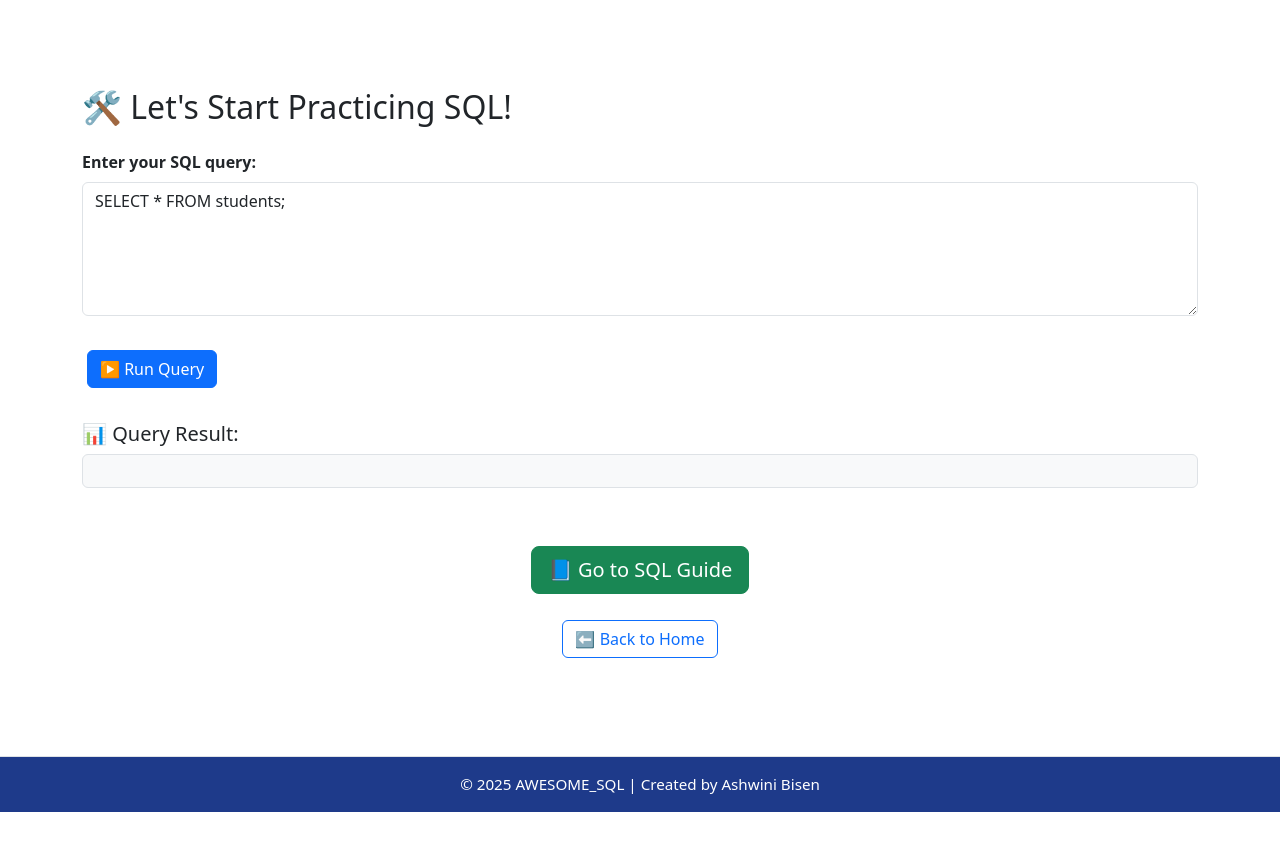
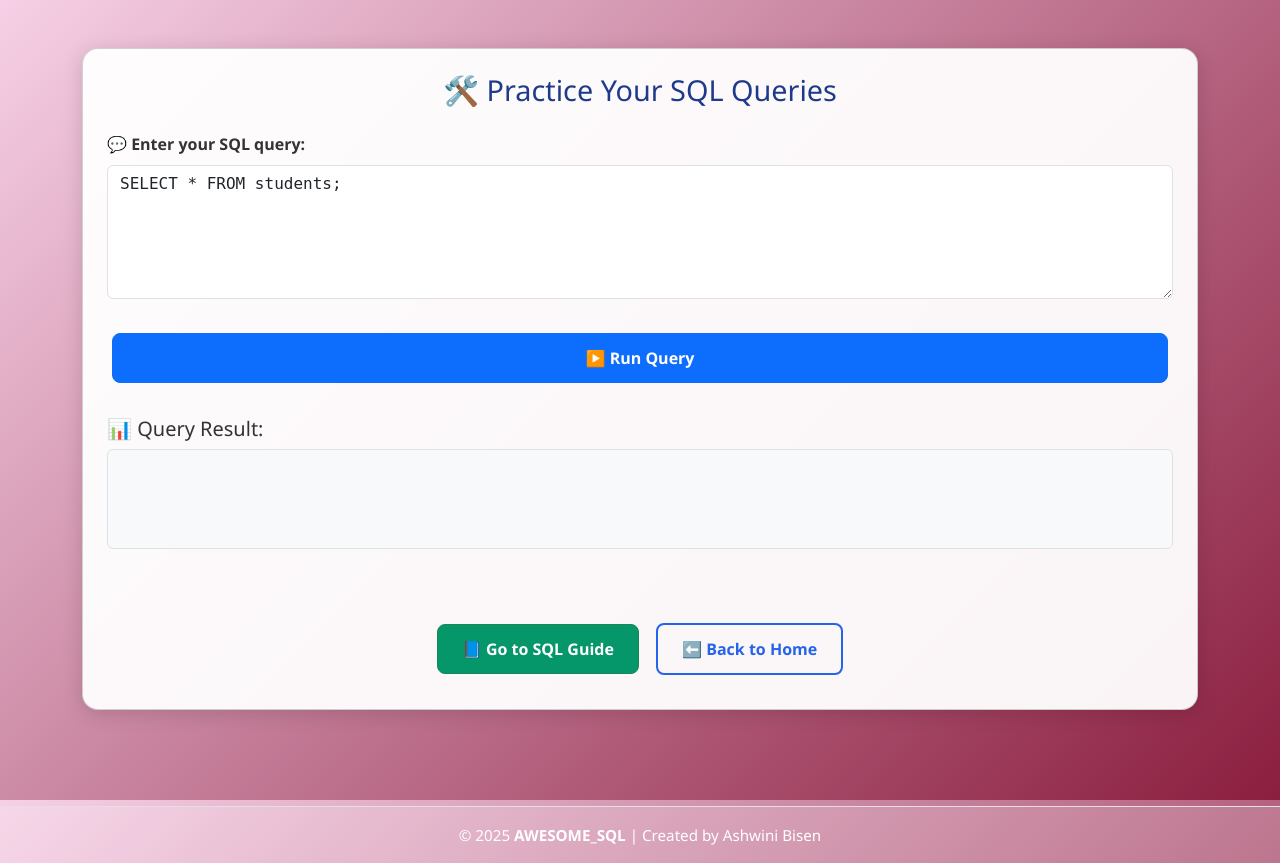
Before and after one commit to Ashwinib26/Awesome-SQL, a Flask app: page /practice in a window 1280 px wide. Before the commit the page ends 812 px from the top, so only its background shows below. Run offline with Flask 3, Linux system fonts and the light colour scheme.

Commit message:
Frontend Updates-Implementation Inteface and UI

```diff
--- a/static/styles.css
+++ b/static/styles.css
@@ -275,7 +275,7 @@ footer {
 .custom-btn {
   display: inline-block;
   padding: 12px 24px;
-  background-color: #a66478; /* Elegant Purple */
+  background-color: #a55b71; /* Elegant Purple */
   color: #ffffff;
   font-size: 1.1rem;
   font-weight: 600;
@@ -288,7 +288,16 @@ footer {
 }
 
 .custom-btn:hover {
-  background-color: #b7506d; /* Richer Purple */
+  background-color: #b83d60; /* Richer Purple */
   box-shadow: 0 6px 14px rgba(89, 54, 160, 0.4);
   transform: translateY(-2px);
 }
+
+.gradient-bg {
+  background: linear-gradient(135deg, #f5c6d6, #8b1e3f); /* light pink to maroon */
+  min-height: 100vh;
+  margin: 0;
+  padding: 0;
+  font-family: 'Segoe UI', sans-serif;
+  background-attachment: fixed;
+}
--- a/templates/Practice.html
+++ b/templates/Practice.html
@@ -4,36 +4,72 @@
   <meta charset="UTF-8" />
   <meta name="viewport" content="width=device-width, initial-scale=1.0" />
   <title>SQL Guide | AWESOME_SQL</title>
+
+  <!-- Bootstrap & Custom CSS -->
+  <link rel="stylesheet" href="https://cdn.jsdelivr.net/npm/bootstrap@5.3.3/dist/css/bootstrap.min.css">
   <link rel="stylesheet" href="{{ url_for('static', filename='styles.css') }}">
-  <link rel="stylesheet" href="https://cdn.jsdelivr.net/npm/bootstrap@5.3.3/dist/css/bootstrap.min.css">
+
+  <style>
+    body.gradient-bg {
+      background: linear-gradient(135deg, #f6d0e6, #8b1e3f);
+      min-height: 100vh;
+      margin: 0;
+      font-family: 'Segoe UI', sans-serif;
+      background-attachment: fixed;
+      color: #fff;
+    }
+
+    .card {
+      background-color: rgba(255, 255, 255, 0.95);
+      color: #333;
+      box-shadow: 0 4px 20px rgba(0,0,0,0.15);
+    }
+
+    .btn-primary:hover, .btn-success:hover, .btn-outline-primary:hover {
+      opacity: 0.9;
+      transform: scale(1.02);
+    }
+
+    textarea.form-control {
+      resize: vertical;
+      font-family: monospace;
+    }
+
+    footer {
+      background-color: rgba(255, 255, 255, 0.15);
+      color: #fff;
+    }
+  </style>
 </head>
-<body>
+<body class="gradient-bg">
 
-  <main class="container mt-5">
-    <h2 class="mb-4">🛠️ Let's Start Practicing SQL!</h2>
+  <main class="container py-5">
+    <div class="card p-4 rounded-4">
+      <h2 class="mb-4 text-center">🛠️ Practice Your SQL Queries</h2>
 
       <div class="mb-4">
-      <label for="query" class="form-label fw-bold">Enter your SQL query:</label>
+        <label for="query" class="form-label fw-bold">💬 Enter your SQL query:</label>
         <textarea id="query" class="form-control" rows="5">SELECT * FROM students;</textarea>
       </div>
 
-    <div class="mb-4">
-      <button class="btn btn-primary" onclick="runQuery()">▶️ Run Query</button>
+      <div class="d-grid mb-4">
+        <button class="btn btn-primary btn-lg" onclick="runQuery()">▶️ Run Query</button>
       </div>
 
       <div>
         <h5 class="mb-2">📊 Query Result:</h5>
-      <pre id="result" class="bg-light p-3 border rounded"></pre>
+        <pre id="result" class="bg-light text-dark p-3 border rounded" style="min-height: 100px;"></pre>
       </div>
 
-    <div class="mt-5 text-center">
-      <a href="{{ url_for('sqlquery') }}" class="btn btn-success btn-lg">📘 Go to SQL Guide</a><br>
-      <a href="{{ url_for('home') }}" class="btn btn-outline-primary mt-3">⬅️ Back to Home</a>
+      <div class="text-center mt-5">
+        <a href="{{ url_for('sqlquery') }}" class="btn btn-success btn-lg me-2">📘 Go to SQL Guide</a>
+        <a href="{{ url_for('home') }}" class="btn btn-outline-primary btn-lg">⬅️ Back to Home</a>
+      </div>
     </div>
   </main>
 
   <footer class="text-center py-3 border-top mt-5">
-    &copy; 2025 AWESOME_SQL | Created by Ashwini Bisen
+    &copy; 2025 <strong>AWESOME_SQL</strong> | Created by Ashwini Bisen
   </footer>
 
   <script>
@@ -45,9 +81,9 @@
         body: JSON.stringify({ query })
       });
 
-      const text = await res.text(); // get raw text
+      const text = await res.text();
       try {
-        const data = JSON.parse(text); // try to parse JSON
+        const data = JSON.parse(text);
         const output = document.getElementById('result');
 
         if (data.error) {
--- a/templates/SQLquery.html
+++ b/templates/SQLquery.html
@@ -6,7 +6,7 @@
   <title>SQL Guide | AWESOME_SQL</title>
   <link rel="stylesheet" href="{{ url_for('static', filename='styles.css') }}">
 </head>
-<body>
+<body class="gradient-bg">
 
   <header>
     <h1>📚 SQL Learning Hub</h1>
@@ -118,7 +118,7 @@
     </section>
 
     <div class="mt-5 text-center">
-      <a href="{{ url_for('practice') }}" class="btn btn-success">💪 Start Practicing SQL</a><br>
+      <a href="{{ url_for('practice') }}" class="btn btn-success">  ➡️ Start Practicing SQL</a><br>
       <a href="{{ url_for('home') }}" class="btn btn-outline-primary">⬅️ Back to Home</a>
     </div>
   </main>
--- a/templates/index.html
+++ b/templates/index.html
@@ -8,7 +8,7 @@
   <link rel="stylesheet" href="{{ url_for('static', filename='styles.css') }}">
   <link rel="stylesheet" href="https://cdn.jsdelivr.net/npm/bootstrap@5.3.3/dist/css/bootstrap.min.css">
 </head>
-<body>
+<body class="gradient-bg">
 
   <header>
     <div class="title">AWESOME_SQL</div>
```
Also changed, not shown: data.db (added). Lines whose indentation alone changed are shown as unchanged.
